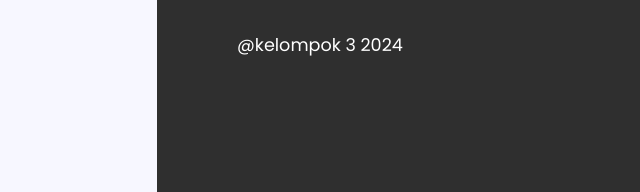
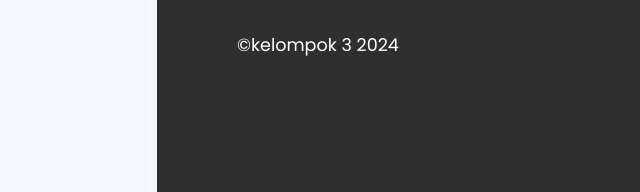
Before and after one commit to aryndraa/menulis-teks-biografi, a plain HTML site: page biografi.html in a window 1280 px wide. Shown: the part 4745-4937 px from the top of the page, 32-672 px from the left. Drawn offline with nearby package versions, Linux system fonts and the light colour scheme.

Commit message:
revisi 3

```diff
--- a/biografi.html
+++ b/biografi.html
@@ -262,7 +262,7 @@
           <li><a href="materi.html">Materi</a></li>
           <li><a href="biografi.html">Biografi</a></li>
         </ul>
-        <p>@kelompok 3 2024</p>
+        <p>©kelompok 3 2024</p>
       </div>
       <div class="footer-end">
         <ul>
```
Also changed, not shown: materi.html (+1 -1 lines).
